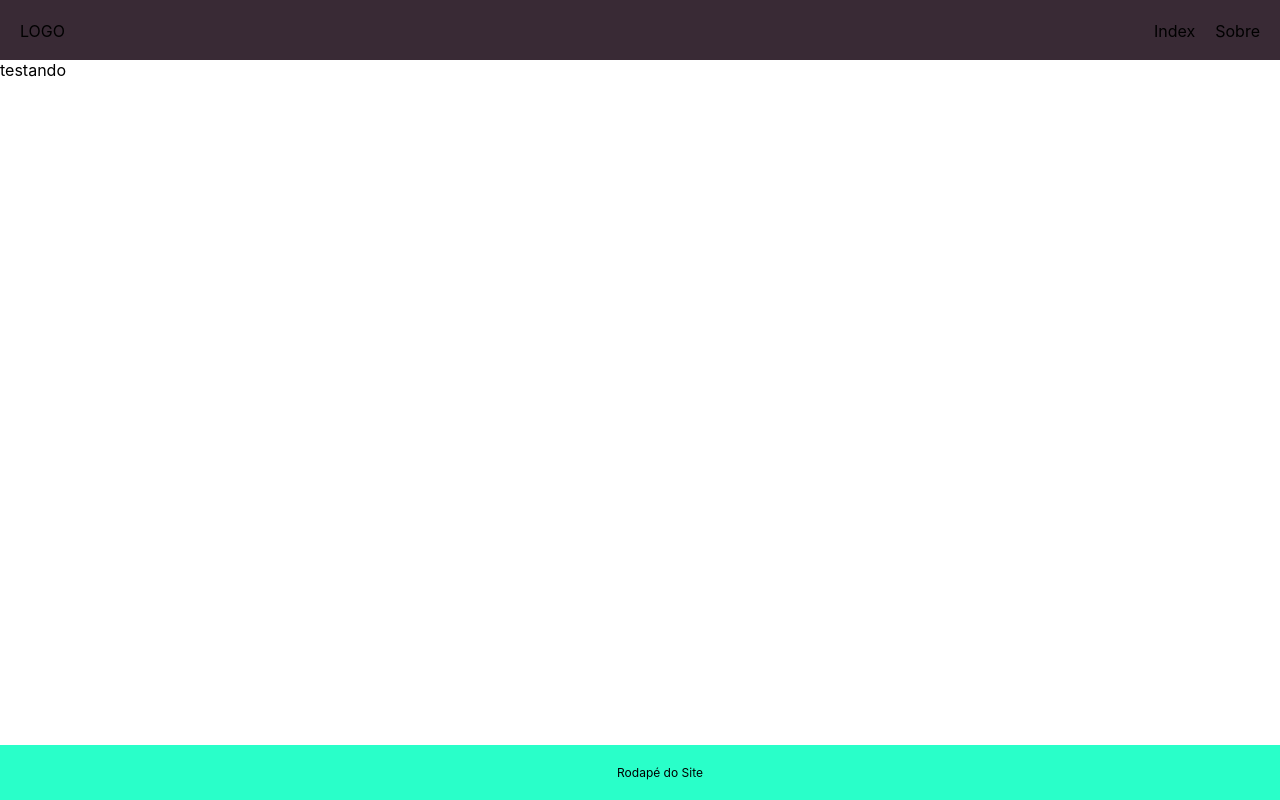
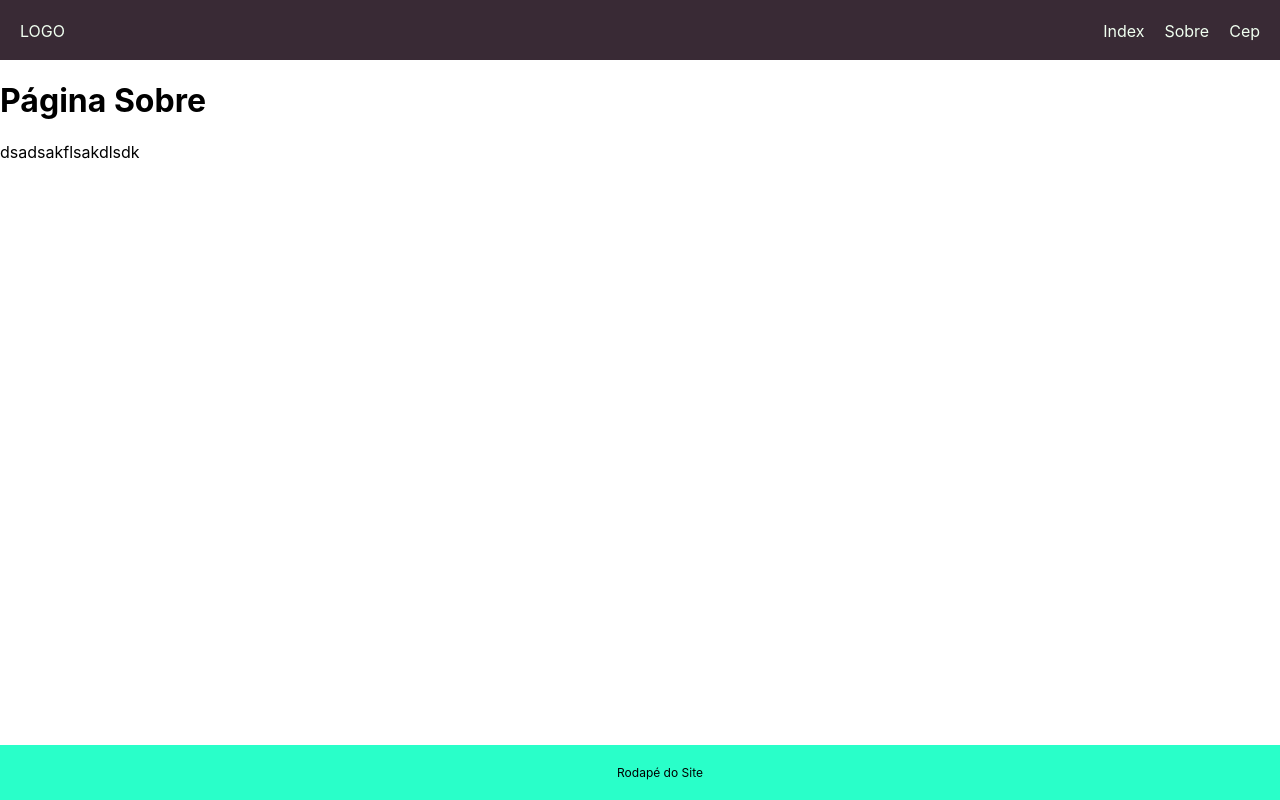
Before and after one commit to leomarq/react-foundations, a React (Create React App) app: page /sobre in a window 1280 px wide. Built offline with nearby package versions, Linux system fonts and the light colour scheme.

Commit message:
created new pages/cep/sobre

```diff
--- a/package.json
+++ b/package.json
@@ -10,7 +10,7 @@
     "react": "^18.2.0",
     "react-dom": "^18.2.0",
     "react-icons": "^4.8.0",
-    "react-router-dom": "^6.8.2",
+    "react-router-dom": "^5.3.4",
     "react-scripts": "5.0.1",
     "styled-components": "^5.3.8",
     "web-vitals": "^2.1.4"
--- a/src/App.js
+++ b/src/App.js
@@ -2,22 +2,16 @@ import logo from './logo.svg';
 import './App.css';
 import Header from './components/header';
 import Footer from './components/footer';
+import {BrowserRouter} from 'react-router-dom';
+import Routes from './Routes';
 
 function App() {
   return (
-    <>
-      <Header>
-
-      </Header>
-
-      <div>
-        testando
-      </div>
-
-      <Footer>
-
-      </Footer>
-    </>
+    <BrowserRouter>
+      <Header/>
+        <Routes></Routes>
+      <Footer/>
+    </BrowserRouter>
   );
 }
 
--- /dev/null
+++ b/src/Routes.js
@@ -0,0 +1,21 @@
+import React from "react";
+import {Switch,Route} from 'react-router-dom';
+import Sobre from './paginas/sobre';
+import Cep from './paginas/cep';
+import Home from './paginas/home';
+
+export default function Routes() {
+    return (
+        <Switch>
+            <Route exact path = '/'>
+                <Home></Home>
+            </Route>
+            <Route exact path = '/cep'>
+                <Cep></Cep>
+            </Route>
+            <Route exact path = '/sobre'>
+                <Sobre></Sobre>
+            </Route>
+        </Switch>
+    )
+}
--- a/src/components/header/index.js
+++ b/src/components/header/index.js
@@ -13,8 +13,9 @@ function Header() {
 
                 <nav>
                     <ul>
-                        <li>Index</li>
-                        <li>Sobre</li>
+                        <li><a href='/'>Index</a></li>
+                        <li><a href='/sobre'>Sobre</a></li>
+                        <li><a href='/cep'>Cep</a></li>
                     </ul>
                 </nav>
 
--- a/src/components/header/styled.js
+++ b/src/components/header/styled.js
@@ -3,6 +3,13 @@ import styled from 'styled-components';
 export const AreaHeader = styled.div `
     height: 60px;
     background-color: #392a35;
+    color: honeydew;
+
+    a {text-decoration: none; color: honeydew;}
+    a:visited {text-decoration: none;}
+    a:hover {text-decoration: none;}
+    a:focus {text-decoration: none;}
+    a:hover, a:active {text-decoration: none;}
 
     .container {
         padding: 5px 20px;
--- /dev/null
+++ b/src/paginas/cep/index.js
@@ -0,0 +1,8 @@
+import React from "react";
+
+export default function Cep() {
+    <>
+        <h1>Pesquisar CEP</h1>
+        <h3>Forms/placeholder</h3>
+    </>
+}
--- /dev/null
+++ b/src/paginas/home/index.js
@@ -0,0 +1,10 @@
+import React from "react";
+
+export default function Home() {
+    return (
+        <>
+            <h1>Home</h1>
+            <p>Bem vindo! :D</p>
+        </>
+    )
+}
--- /dev/null
+++ b/src/paginas/sobre/index.js
@@ -0,0 +1,10 @@
+import React from "react";
+
+export default function Sobre() {
+    return (
+        <>
+            <h1>Página Sobre</h1>
+            <p>dsadsakflsakdlsdk</p>
+        </>
+    )
+}
```
Also changed, not shown: src/paginas/sobre.js (deleted), 1 other file (tests, documents, lock files or other folders).
